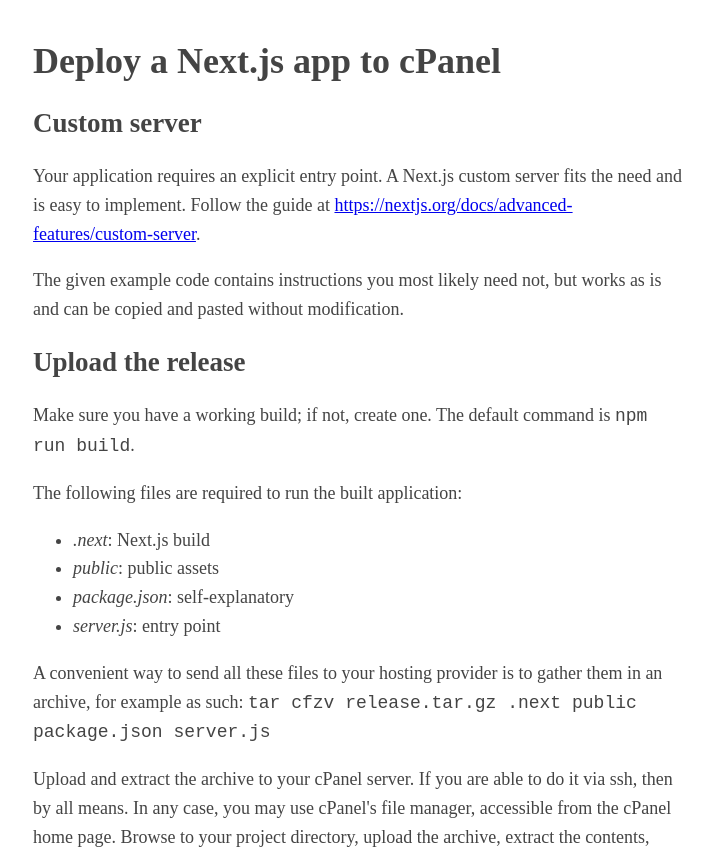
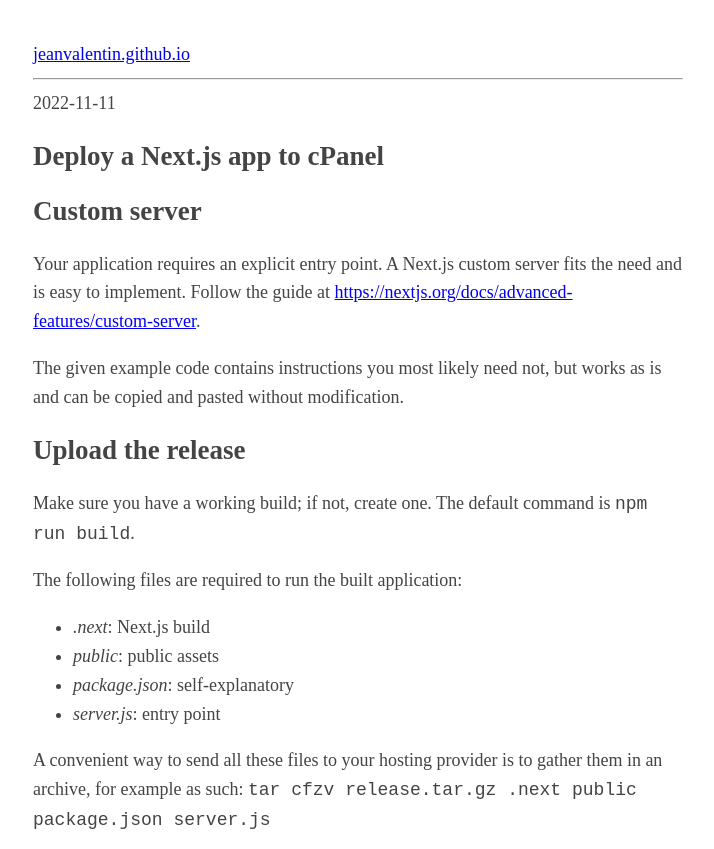
Before and after one commit to jeanvalentin/jeanvalentin.github.io, a Next.js app: page /mdx/nextjs-cpanel in a window 1280 px wide. Shown: the top 849 px of the page, without its empty margins (282-996 px from the left). Built offline with nearby package versions, Linux system fonts and the light colour scheme.

Commit message:
Create basic site with articles

```diff
--- /dev/null
+++ b/config/meta.ts
@@ -0,0 +1,20 @@
+export type Meta = {
+  slug: string,
+  title: string,
+  date: string,
+};
+
+export const metas: Meta[] = [
+  {
+    slug: 'nextjs-cpanel',
+    title: `Deploy a Next.js app to cPanel`,
+    date: '2022-11-11',
+  },
+  {
+    slug: 'newrelease-cpanel',
+    title: `Release a new version of a JavaScript application to cPanel`,
+    date: '2022-11-13',
+  },
+];
+
+export const getMetaBySlug = (slug: string) => metas.find(v => v.slug === slug);
--- a/pages/_app.tsx
+++ b/pages/_app.tsx
@@ -1,6 +1,6 @@
 import type { AppProps } from 'next/app'
-import '../styles/github-dark-dimmed.min.css'
-import '../styles/globals.css'
+import '/styles/github-dark-dimmed.min.css'
+import '/styles/globals.css'
 import { Layout } from '/wrappers'
 
 export default function App({ Component, pageProps }: AppProps) {
--- a/pages/mdx/nextjs-cpanel.mdx
+++ b/pages/mdx/nextjs-cpanel.mdx
@@ -1,4 +1,6 @@
-# Deploy a Next.js app to cPanel
+import { ArticleLayout } from '/wrappers'
+
+<ArticleLayout slug='nextjs-cpanel'>
 
 ## Custom server
 
@@ -34,3 +36,5 @@
 Hit "Create". Your application is now set up.
 
 Hit "Run NPM Install". Navigate to your URL. Congratulations, your app is live.
+
+</ArticleLayout>
--- a/tsconfig.json
+++ b/tsconfig.json
@@ -20,6 +20,12 @@
     "incremental": true,
     "baseUrl": ".",
     "paths": {
+      "/config/*": [
+        "config/*"
+      ],
+      "/styles/*": [
+        "styles/*"
+      ],
       "/wrappers": [
         "wrappers"
       ],
--- /dev/null
+++ b/wrappers/ArticleLayout.tsx
@@ -0,0 +1,32 @@
+import Head from "next/head";
+import Link from "next/link";
+import { ReactNode } from "react";
+import { getMetaBySlug } from "/config/meta";
+
+type Props = {
+  children: ReactNode,
+  slug: string,
+};
+
+export default function ArticleLayout({ children, slug }: Props) {
+  const meta = getMetaBySlug(slug);
+  if (!meta) return null;
+
+  return <>
+    <Head>
+      <title>{meta.title}</title>
+    </Head>
+    <article>
+      <header>
+        {meta.date}
+        <h1>{meta.title}</h1>
+      </header>
+      <main>
+        {children}
+      </main>
+      <footer>
+        <Link href='/'>Home page</Link>
+      </footer>
+    </article>
+  </>
+}
--- a/wrappers/Layout.tsx
+++ b/wrappers/Layout.tsx
@@ -1,4 +1,5 @@
 import Head from "next/head";
+import Link from "next/link";
 import { ReactNode } from "react";
 
 export default function Layout({ children }: { children: ReactNode }) {
@@ -8,7 +9,10 @@
       <meta name="description" content="Generated by create next app" />
       <link rel="icon" href="/favicon.ico" />
     </Head>
-    <header></header>
+    <header>
+      <Link href='/'>jeanvalentin.github.io</Link>
+      <hr />
+    </header>
     <main>{children}</main>
     <footer></footer>
   </>
--- a/wrappers/index.ts
+++ b/wrappers/index.ts
@@ -1,5 +1,7 @@
-import Layout from "./Layout"
+import ArticleLayout from "./ArticleLayout";
+import Layout from "./Layout";
 
 export {
+  ArticleLayout,
   Layout,
 };
```
Also changed, not shown: pages/index.tsx (+10 -3 lines), pages/mdx/newrelease-cpanel.mdx (+6 -2 lines).
